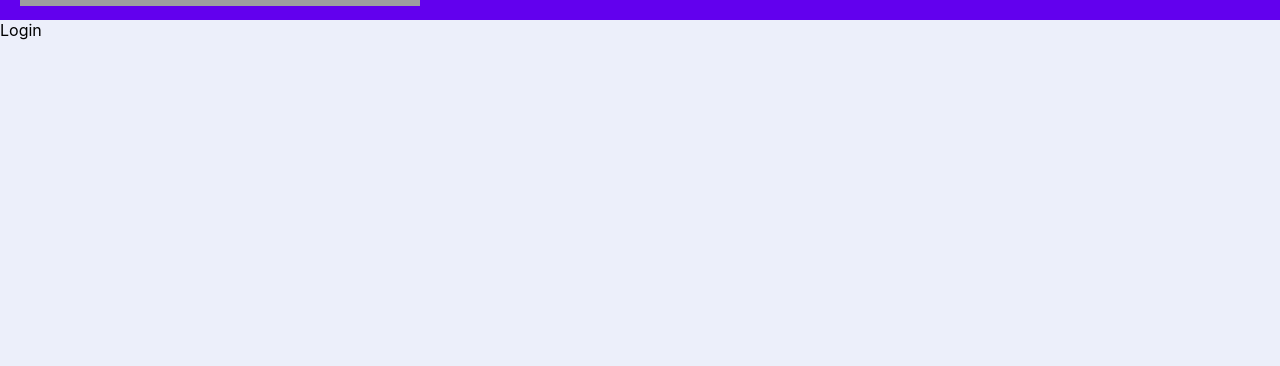
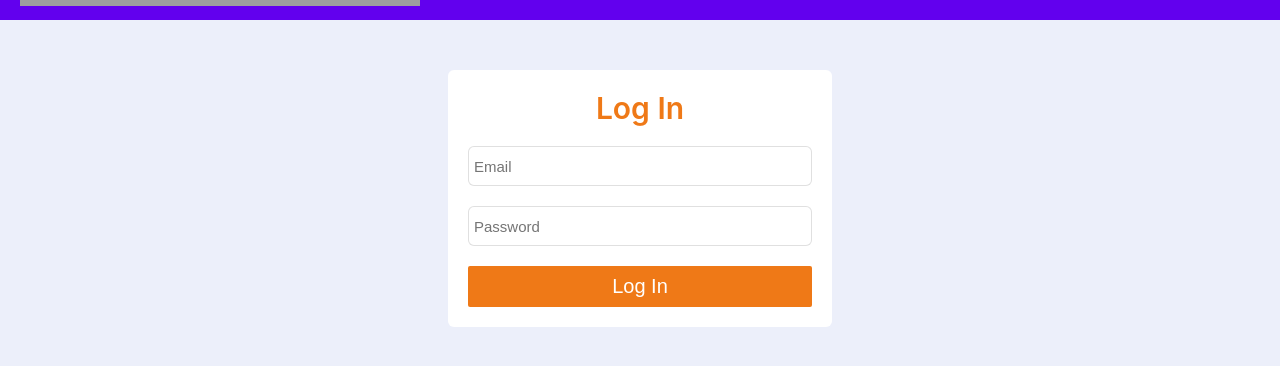
Before and after one commit to Sonu-kumar-web/Codeial-by-React-Redux, a React (Create React App) app: page /login in a window 1280 px wide. Shown: the part 304-670 px from the top of the page. Built offline with nearby package versions, Linux system fonts and the light colour scheme; no server answers; grey boxes are pictures that could not be loaded.

Commit message:
Add Login component and handle input by Uncontrolled component

```diff
--- a/src/components/App.js
+++ b/src/components/App.js
@@ -4,13 +4,13 @@ import PropTypes from 'prop-types';
 import { BrowserRouter as Router, Route, Switch } from 'react-router-dom';
 
 import { fetchPosts } from '../actions/posts';
-import { Home, Navbar, Page404 } from './';
+import { Home, Navbar, Page404, Login } from './';
 
 // const Home = (props) => {
 //   console.log(props);
 //   return <div>Home</div>;
 // };
-const Login = () => <div>Login</div>;
+// const Login = () => <div>Login</div>;
 const Signup = () => <div>Signup</div>;
 const Logout = () => <div>Logout</div>;
 
@@ -20,7 +20,7 @@ class App extends React.Component {
   }
 
   render() {
-    console.log(this.props);
+    // console.log(this.props);
     const { posts } = this.props;
     return (
       <Router>
--- /dev/null
+++ b/src/components/Login.js
@@ -0,0 +1,44 @@
+import React from 'react';
+
+class Login extends React.Component {
+  constructor(props) {
+    super(props);
+    this.emailInputRef = React.createRef();
+    this.passwordInputRef = React.createRef();
+  }
+
+  handleFormSubmit = (e) => {
+    e.preventDefault();
+    console.log('emailInputRef', this.emailInputRef.current.value);
+    console.log('passwordInputRef', this.passwordInputRef.current.value);
+  };
+
+  render() {
+    return (
+      <form className="login-form">
+        <span className="login-signup-header">Log In</span>
+        <div className="field">
+          <input
+            type="email"
+            placeholder="Email"
+            required
+            ref={this.emailInputRef}
+          />
+        </div>
+        <div className="field">
+          <input
+            type="password"
+            placeholder="Password"
+            required
+            ref={this.passwordInputRef}
+          />
+        </div>
+        <div className="field">
+          <button onClick={this.handleFormSubmit}>Log In</button>
+        </div>
+      </form>
+    );
+  }
+}
+
+export default Login;
--- a/src/components/index.js
+++ b/src/components/index.js
@@ -4,5 +4,6 @@ import App from './App';
 import Navbar from './Navbar';
 import Home from './Home';
 import Page404 from './Page404';
+import Login from './Login';
 
-export { PostsList, App, Navbar, Home, Page404 };
+export { PostsList, App, Navbar, Home, Page404, Login };
```
